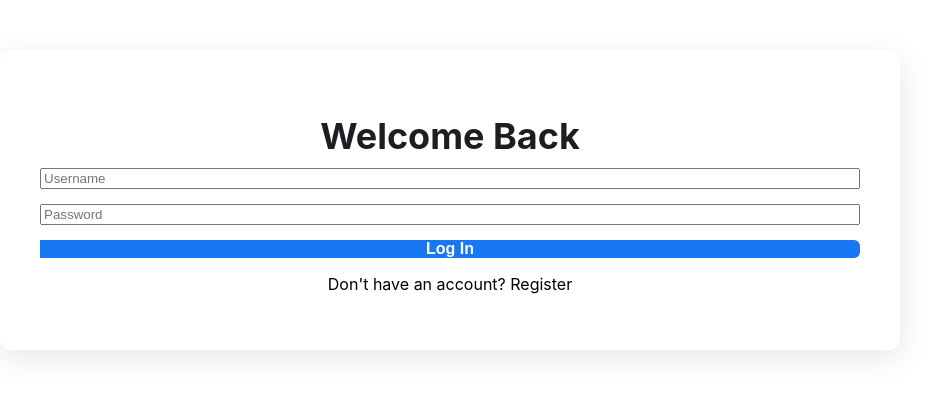
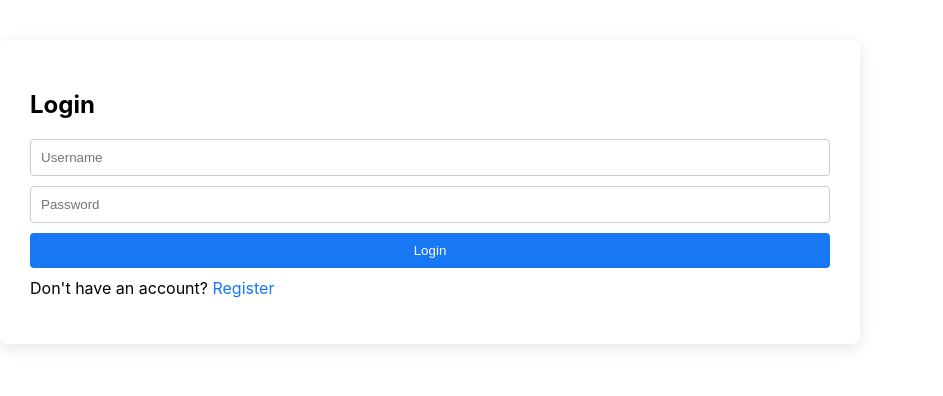
Before and after one commit to victorolivo24/intellectual-diversity-engine, a React (Create React App) app in the folder frontend/: page / in a window 1280 px wide. Shown: the top 396 px of the page, without its empty margins (0-943 px from the left). Built offline with nearby package versions, Linux system fonts and the light colour scheme.

Commit message:
frontend sentiment working, not full body text

```diff
--- a/frontend/src/App.js
+++ b/frontend/src/App.js
@@ -1,183 +1,214 @@
 import React, { useState, useEffect } from 'react';
-import { PieChart, Pie, Cell, Tooltip, Legend, ResponsiveContainer } from 'recharts';
 
-// --- STYLING OBJECT ---
+// --- STYLES ---
 const styles = {
-  container: { display: 'flex', justifyContent: 'center', alignItems: 'flex-start', minHeight: '100vh', backgroundColor: '#f0f2f5', padding: '20px', fontFamily: '-apple-system, BlinkMacSystemFont, "Segoe UI", Roboto, Helvetica, Arial, sans-serif' },
-  card: { width: '100%', maxWidth: '900px', backgroundColor: '#ffffff', borderRadius: '12px', boxShadow: '0 8px 32px rgba(0,0,0,0.1)', padding: '40px', boxSizing: 'border-box', marginTop: '50px' },
-  title: { fontSize: '36px', fontWeight: 'bold', textAlign: 'center', color: '#1c1e21', marginBottom: '10px' },
-  subtitle: { fontSize: '18px', textAlign: 'center', color: '#606770', marginBottom: '40px' },
-  inputContainer: { display: 'flex', marginBottom: '20px' },
-  input: { flex: 1, border: '1px solid #dddfe2', borderRadius: '6px 0 0 6px', padding: '15px', fontSize: '16px', outline: 'none' },
-  button: { border: 'none', borderRadius: '0 6px 6px 0', backgroundColor: '#1877f2', color: 'white', padding: '0 25px', fontSize: '16px', fontWeight: 'bold', cursor: 'pointer', transition: 'background-color 0.3s' },
-  errorText: { color: '#fa383e', textAlign: 'center', marginTop: '10px', height: '20px' },
-  resultsTitle: { fontSize: '28px', fontWeight: 'bold', textAlign: 'center', color: '#1c1e21', marginBottom: '20px' },
-  dashboardGrid: { display: 'grid', gridTemplateColumns: 'repeat(auto-fit, minmax(350px,1fr))', gap: '30px' },
-  chartContainer: { height: '300px', width: '100%' },
-  historyList: { listStyle: 'none', padding: 0, margin: 0, maxHeight: '300px', overflowY: 'auto' },
-  historyItem: { marginBottom: '10px', padding: '10px', backgroundColor: '#f7f8fa', borderRadius: '6px' },
+  container: {
+    display: 'flex', justifyContent: 'center', alignItems: 'flex-start',
+    minHeight: '100vh', backgroundColor: '#f0f2f5', padding: '20px'
+  },
+  card: {
+    width: '100%', maxWidth: '800px', backgroundColor: '#fff',
+    borderRadius: '8px', boxShadow: '0 4px 16px rgba(0,0,0,0.1)',
+    padding: '30px', marginTop: '40px'
+  },
+  nav: { display: 'flex', gap: '15px', marginBottom: '20px' },
+  navButton: { padding: '8px 16px', cursor: 'pointer', border: '1px solid #ccc', borderRadius: '4px', background: 'none' },
+  activeNavButton: { backgroundColor: '#1877f2', color: '#fff', borderColor: '#1877f2' },
+  inputContainer: { display: 'flex', gap: '10px', marginBottom: '20px' },
+  input: { flex: 1, padding: '10px', borderRadius: '4px', border: '1px solid #ccc' },
+  button: { padding: '10px 20px', borderRadius: '4px', border: 'none', backgroundColor: '#1877f2', color: '#fff', cursor: 'pointer' },
+  errorText: { color: '#fa383e', marginBottom: '20px' },
+  sectionTitle: { fontSize: '20px', fontWeight: 'bold', marginTop: '20px', marginBottom: '10px' },
+  sentimentBar: { marginBottom: '8px' },
+  wordCloud: { display: 'flex', flexWrap: 'wrap', gap: '8px' },
+  wordItem: { cursor: 'default' },
+  historyList: { listStyle: 'none', padding: 0, margin: 0 },
+  historyItem: { padding: '8px', borderBottom: '1px solid #eee' }
 };
 
-// --- AuthComponent (unchanged) ---
-function AuthComponent({ setAuthInfo }) {
-  const [isLogin, setIsLogin] = useState(true);
+// --- Auth Component ---
+function AuthComponent({ onAuth }) {
+  const [mode, setMode] = useState('login');
   const [username, setUsername] = useState('');
   const [password, setPassword] = useState('');
   const [error, setError] = useState('');
-  const [message, setMessage] = useState('');
 
-  const handleSubmit = async e => {
-    e.preventDefault();
-    setError(''); setMessage('');
-    const endpoint = isLogin ? '/login' : '/register';
-    const res = await fetch(`http://127.0.0.1:5000${endpoint}`, {
-      method: 'POST', headers: { 'Content-Type': 'application/json' },
+  const submit = async e => {
+    e.preventDefault(); setError('');
+    const endpoint = mode === 'login' ? '/login' : '/register';
+    try {
+      const res = await fetch('http://127.0.0.1:5000' + endpoint, {
+        method: 'POST', headers: {'Content-Type':'application/json'},
         body: JSON.stringify({ username, password })
       });
       const data = await res.json();
-    if (!res.ok) return setError(data.message || 'Error');
-    if (isLogin) setAuthInfo({ token: data.token, username: data.username });
-    else { setMessage('Registration successful! Please log in.'); setIsLogin(true); }
+      if (!res.ok) throw new Error(data.message || 'Error');
+      if (mode==='login') onAuth({ token: data.token, username: data.username });
+      else setMode('login');
+    } catch (err) { setError(err.message); }
   };
 
   return (
     <div style={styles.card}>
-      <h1 style={styles.title}>{isLogin ? 'Welcome Back' : 'Create Account'}</h1>
-      <form onSubmit={handleSubmit} style={{ display: 'flex', flexDirection: 'column', gap: 15 }}>
-        <input placeholder="Username" value={username} onChange={e => setUsername(e.target.value)} required />
-        <input type="password" placeholder="Password" value={password} onChange={e => setPassword(e.target.value)} required />
-        <button type="submit" style={styles.button}>{isLogin ? 'Log In' : 'Register'}</button>
-        {error && <p style={styles.errorText}>{error}</p>}
-        {message && <p style={{...styles.errorText, color: 'green'}}>{message}</p>}
+      <h2>{mode==='login' ? 'Login' : 'Register'}</h2>
+      <form onSubmit={submit} style={{ display:'flex', flexDirection:'column', gap:'10px' }}>
+        <input placeholder="Username" value={username} onChange={e=>setUsername(e.target.value)} required style={styles.input}/>
+        <input type="password" placeholder="Password" value={password} onChange={e=>setPassword(e.target.value)} required style={styles.input}/>
+        {error && <div style={styles.errorText}>{error}</div>}
+        <button type="submit" style={styles.button}>{mode==='login' ? 'Login' : 'Sign Up'}</button>
       </form>
-      <p style={{textAlign: 'center', cursor: 'pointer'}} onClick={() => { setIsLogin(!isLogin); setError(''); setMessage(''); }}>
-        {isLogin ? "Don't have an account? Register" : 'Have an account? Log In'}
+      <p style={{ marginTop:'10px' }}>
+        {mode==='login' ?
+          <>Don't have an account? <span style={{ color:'#1877f2', cursor:'pointer' }} onClick={()=>{setMode('register');setError('');}}>Register</span></>
+        :
+          <>Have an account? <span style={{ color:'#1877f2', cursor:'pointer' }} onClick={()=>{setMode('login');setError('');}}>Login</span></>
+        }
       </p>
     </div>
   );
 }
 
-// --- AnalysisComponent (unchanged) ---
-function AnalysisComponent({ authInfo }) {
+// --- Analysis Component ---
+function AnalysisComponent({ auth, onBack }) {
   const [url, setUrl] = useState('');
   const [result, setResult] = useState(null);
   const [loading, setLoading] = useState(false);
   const [error, setError] = useState('');
 
-  const handleAnalyze = async () => {
+  const analyze = async () => {
     if (!url) return setError('Enter a URL');
     setLoading(true); setError(''); setResult(null);
+    try {
       const res = await fetch('http://127.0.0.1:5000/analyze', {
-      method: 'POST', headers: { 'Content-Type': 'application/json', 'x-access-token': authInfo.token },
-      body: JSON.stringify({ url })
+        method:'POST', headers:{'Content-Type':'application/json','x-access-token':auth.token},
+        body:JSON.stringify({url})
       });
-    const data = await res.json(); setLoading(false);
-    if (!res.ok) return setError(data.message || 'Analysis failed');
-    setResult(data.data || {});
+      const data = await res.json();
+      if (!res.ok) throw new Error(data.message);
+      setResult(data.data);
+    } catch (e) { setError(e.message); }
+    finally { setLoading(false); }
   };
 
   return (
-    <div>
-      <h2 style={styles.subtitle}>Analyze New Article</h2>
+    <div style={styles.card}>
+      <div style={styles.nav}>
+        <button onClick={onBack} style={styles.navButton}>← Back</button>
+      </div>
+      <h2>Analyze New Article</h2>
       <div style={styles.inputContainer}>
-        <input value={url} onChange={e => setUrl(e.target.value)} placeholder="https://..." style={styles.input} />
-        <button onClick={handleAnalyze} style={styles.button} disabled={loading}>{loading ? 'Analyzing...' : 'Analyze'}</button>
+        <input value={url} onChange={e=>setUrl(e.target.value)} placeholder="https://..." style={styles.input}/>
+        <button onClick={analyze} style={styles.button} disabled={loading}>{loading?'Analyzing...':'Analyze'}</button>
       </div>
-      {error && <p style={styles.errorText}>{error}</p>}
+      {error && <div style={styles.errorText}>{error}</div>}
       {result && (
         <div>
-          <h3>{result.title}</h3>
-          <p>{result.article_text}</p>
+          <h3>Results for: {result.title}</h3>
+          <div style={styles.sectionTitle}>Sentiment Score</div>
+          <div style={styles.sentimentBar}>{typeof result.sentiment === 'number' ? result.sentiment.toFixed(2) : 'N/A'}</div>
+          <div style={styles.sectionTitle}>Keywords</div>
+          <div style={styles.wordCloud}>
+            {Array.isArray(result.keywords) && result.keywords.length > 0
+              ? result.keywords.map((w,i)=>(
+                  <span key={i} style={{ ...styles.wordItem, fontSize:`${12 + w.length}px` }}>{w}</span>
+                ))
+              : <p>No keywords available.</p>
+            }
+          </div>
+
+          <div style={styles.sectionTitle}>Article Text</div>
+          <div style={{ maxHeight:'300px', overflowY:'auto' }}>
+{result.article_text
+  ? result.article_text.split('\n\n').map((p,i)=>(<p key={i}>{p}</p>))
+  : <p>Full article text not available.</p>
+}
+          </div>
         </div>
       )}
     </div>
   );
 }
 
-// --- DashboardComponent ---
-function DashboardComponent({ token }) {
+// --- Dashboard Component ---
+function DashboardComponent({ auth }) {
   const [data, setData] = useState([]);
   const [loading, setLoading] = useState(true);
   const [error, setError] = useState(null);
 
   useEffect(() => {
-    if (!token) return;
-    setLoading(true); setError(null);
-    fetch('http://127.0.0.1:5000/dashboard', { headers: { 'x-access-token': token } })
-      .then(res => { if (!res.ok) throw new Error('Network error'); return res.json(); })
-      .then(arts => setData(arts))
-      .catch(err => setError(err.message))
-      .finally(() => setLoading(false));
-  }, [token]);
+    fetch('http://127.0.0.1:5000/dashboard',{headers:{'x-access-token':auth.token}})
+      .then(res=>res.json())
+      .then(arts=>setData(arts))
+      .catch(e=>setError(e.message))
+      .finally(()=>setLoading(false));
+  }, [auth.token]);
 
-  if (loading) return <p>Loading dashboard...</p>;
-  if (error) return <p style={styles.errorText}>Error: {error}</p>;
+  if (loading) return <div style={styles.card}>Loading...</div>;
+  if (error) return <div style={styles.card}><div style={styles.errorText}>{error}</div></div>;
 
-  const sentimentData = [
-    { name: 'Positive', value: data.filter(a => a.sentiment > 0.05).length },
-    { name: 'Neutral', value: data.filter(a => Math.abs(a.sentiment) <= 0.05).length },
-    { name: 'Negative', value: data.filter(a => a.sentiment < -0.05).length },
-  ].filter(item => item.value > 0);
+  // Sentiment counts
+  const total = data.length;
+  const positive = data.filter(a => a.sentiment > 0.05).length;
+  const neutral = data.filter(a => Math.abs(a.sentiment) <= 0.05).length;
+  const negative = data.filter(a => a.sentiment < -0.05).length;
+
+  // Keyword frequencies
+  const freq = {};
+  data.forEach(a => a.keywords.forEach(w => freq[w] = (freq[w]||0)+1));
+  const sortedKeywords = Object.entries(freq).sort((a,b)=>b[1]-a[1]);
 
   return (
     <div style={styles.card}>
-      <h2 style={styles.resultsTitle}>Your Information Diet</h2>
-      <div style={styles.dashboardGrid}>
-        <div>
-          <h3>Sentiment Analysis</h3>
-          <div style={styles.chartContainer}>
-            {sentimentData.length ? (
-              <ResponsiveContainer width="100%" height="100%">
-                <PieChart>
-                  <Pie data={sentimentData} dataKey="value" cx="50%" cy="50%" outerRadius={80} label={({ name, percent }) => `${name} ${(percent*100).toFixed(0)}%`}>
-                    {sentimentData.map(e => <Cell key={e.name} fill={e.name === 'Positive' ? '#31a24c' : e.name === 'Negative' ? '#fa383e' : '#606770'} />)}
-                  </Pie>
-                  <Tooltip />
-                  <Legend />
-                </PieChart>
-              </ResponsiveContainer>
-            ) : <p>No data.</p>}
+      <h2 style={styles.title}>Your Information Diet</h2>
+      <div style={styles.sectionTitle}>Sentiment Breakdown</div>
+      <div style={styles.sentimentBar}>Positive: {positive} ({((positive/total)*100).toFixed(1)}%)</div>
+      <div style={styles.sentimentBar}>Neutral: {neutral} ({((neutral/total)*100).toFixed(1)}%)</div>
+      <div style={styles.sentimentBar}>Negative: {negative} ({((negative/total)*100).toFixed(1)}%)</div>
+
+      <div style={styles.sectionTitle}>Top Keywords</div>
+      <div style={styles.wordCloud}>
+        {sortedKeywords.slice(0,20).map(([word,count],i)=>(
+          <span key={i} style={{ ...styles.wordItem, fontSize:`${12 + count*4}px` }}>{word}</span>
+        ))}
       </div>
-        </div>
-        <div style={{ gridColumn: '1 / -1' }}>
-          <h3>Reading History</h3>
+
+      <div style={styles.sectionTitle}>Reading History</div>
       <ul style={styles.historyList}>
-            {data.length ? data.map((a,i) => (
+        {data.map((a,i)=>(
           <li key={i} style={styles.historyItem}>
-                <a href={a.url} target="_blank" rel="noopener noreferrer">{a.title}</a>
+            <strong>{a.title}</strong> — Score: {a.sentiment.toFixed(2)}
           </li>
-            )) : <li style={styles.historyItem}>No articles yet.</li>}
+        ))}
       </ul>
     </div>
+  );
+}
+
+// --- Main App ---
+export default function App() {
+  const [auth, setAuth] = useState(null);
+  const [view, setView] = useState('dashboard');
+
+  useEffect(() => {
+    const token = sessionStorage.getItem('token');
+    const username = sessionStorage.getItem('username');
+    if (token && username) setAuth({ token, username });
+  }, []);
+
+  if (!auth) return <AuthComponent onAuth={info => { sessionStorage.setItem('token', info.token); sessionStorage.setItem('username', info.username); setAuth(info); }} />;
+
+  return (
+    <div style={styles.container}>
+      <div style={styles.card}>
+        <div style={styles.nav}>
+          <button onClick={() => setView('dashboard')} style={{ ...styles.navButton, ...(view==='dashboard'?styles.activeNavButton:{}) }}>Dashboard</button>
+          <button onClick={() => setView('analyze')} style={{ ...styles.navButton, ...(view==='analyze'?styles.activeNavButton:{}) }}>Analyze</button>
+        </div>
+        {view==='dashboard'
+          ? <DashboardComponent auth={auth} />
+          : <AnalysisComponent auth={auth} onBack={() => setView('dashboard')} />
+        }
       </div>
     </div>
   );
 }
-
-// --- Main App Component ---
-function App() {
-  const [authInfo, setAuthInfo] = useState(null);
-  const [view, setView] = useState('analyze');
-
-  useEffect(() => {
-    const token = sessionStorage.getItem('token');
-    const username = sessionStorage.getItem('username');
-    if (token && username) setAuthInfo({ token, username });
-  }, []);
-
-  if (!authInfo) return <AuthComponent setAuthInfo={setAuthInfo} />;
-
-  return (
-    <div style={styles.container}>
-      <div style={styles.card}>
-        <div style={{ display: 'flex', gap: 10, marginBottom: 20 }}>
-          <button onClick={() => setView('analyze')} style={styles.button}>Analyze</button>
-          <button onClick={() => setView('dashboard')} style={styles.button}>Dashboard</button>
-        </div>
-        {view === 'analyze' ? <AnalysisComponent authInfo={authInfo} /> : <DashboardComponent token={authInfo.token} />}
-      </div>
-    </div>
-  );
-}
-
-export default App;
```
Lines whose indentation alone changed are shown as unchanged.
